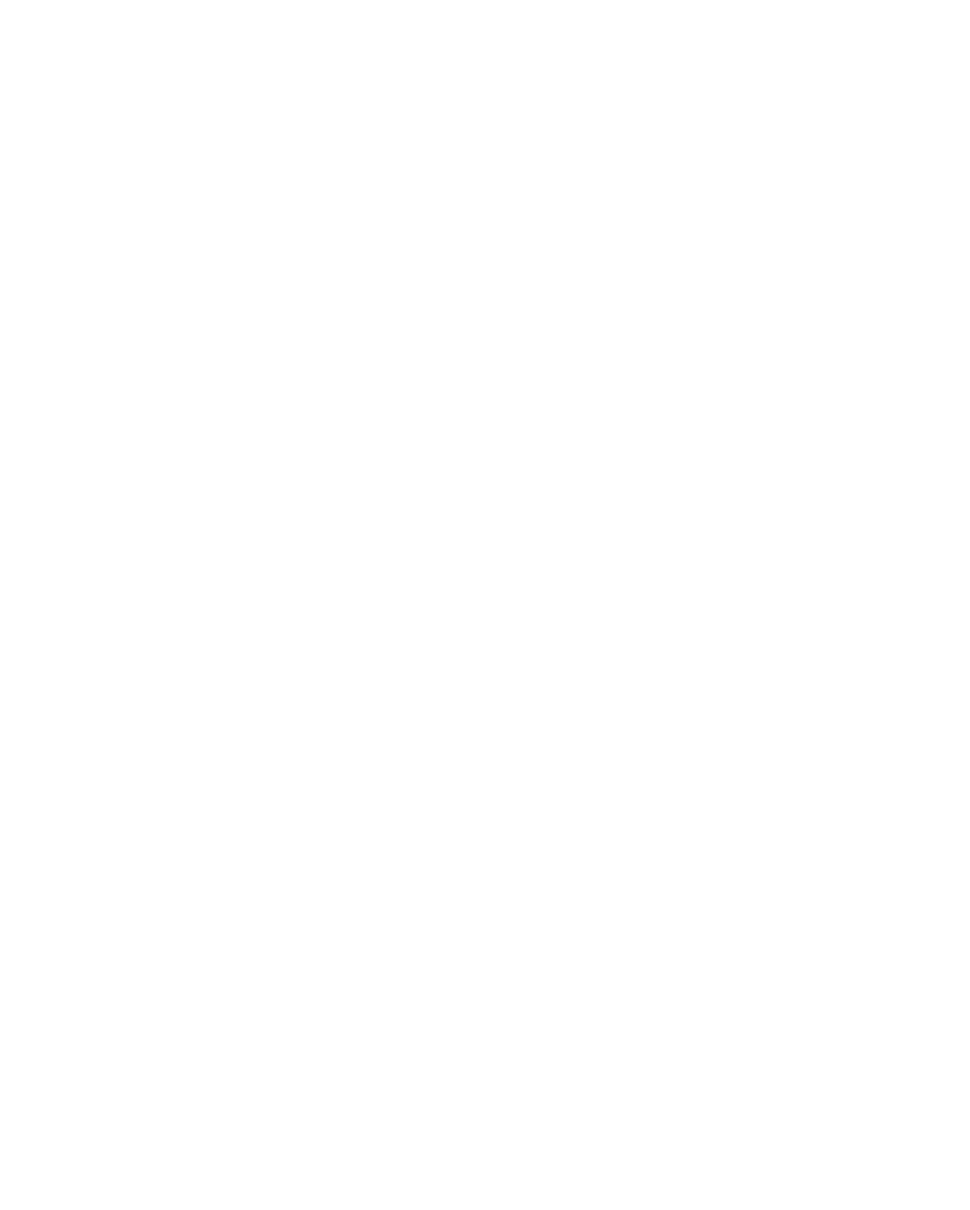
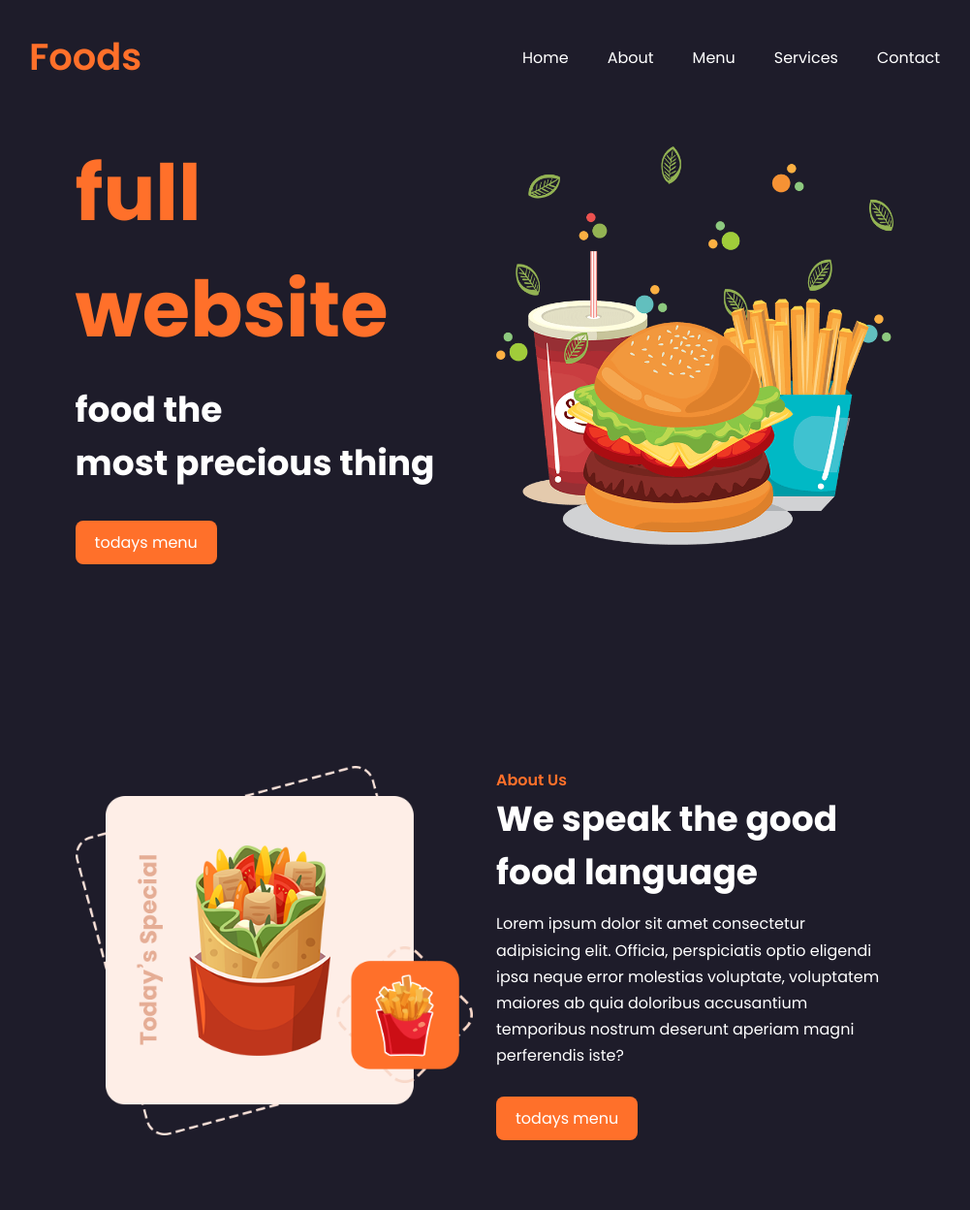
Before and after one commit to ikape/food-webpage, a plain HTML site: page index.html in a window 1280 px wide. Shown: the whole page at 97% size, without its empty margins (140-1141 px from the left). Before the commit the page ends 800 px from the top, so only its background shows below. Drawn offline with nearby package versions, Linux system fonts and the light colour scheme.

Commit message:
second commit

```diff
--- a/index.html
+++ b/index.html
@@ -5,8 +5,7 @@
     <meta http-equiv="X-UA-Compatible" content="IE=edge">
     <meta name="viewport" content="width=device-width, initial-scale=1.0">
     <title>food website</title>
-    <link rel="stylesheet" href="./style.css">
-
+    <link rel="stylesheet" type="text/css" href="styles.css">
 
     <link rel="stylesheet" href="https://unpkg.com/boxicons@latest/css/boxicons.min.css">
     <link rel="preconnect" href="https://fonts.googleapis.com">
@@ -15,6 +14,44 @@
         rel="stylesheet">
 </head>
 <body>
+    <header>
+        <a href="#" class="logo">Foods</a>
+        <div class="bx-menu" id="menu-icon"></div>
+
+        <ul class="navbar">
+            <li><a href="#home"></a>Home</li>
+            <li><a href="#about"></a>About</li>
+            <li><a href="#menu"></a>Menu</li>
+            <li><a href="#services"></a>Services</li>
+            <li><a href="#contact"></a>Contact</li>
+        </ul>
+    </header>
+    <!-- --------------------------home start -->
+    <section class="home" id="home">
+        <div class="home-text">
+            <h1>full website</h1>
+            <h2>food the <br> most precious thing</h2>
+            <a href="#" class="btn">todays menu</a>
+        </div>
+
+        <div class="home-img">
+            <img src="img/home.png" alt="">
+
+        </div>
+    </section>
+<!-- -------------------------------about start -->
+<section class="about" id="about">
+    <div class="about-img">
+        <img src="img/about.png" alt="">
+    </div>
+
+    <div class="about-text">
+        <span>About Us</span>
+        <h2>We speak the good <br>food language</h2>
+        <p>Lorem ipsum dolor sit amet consectetur adipisicing elit. Officia, perspiciatis optio eligendi ipsa neque error molestias voluptate, voluptatem maiores ab quia doloribus accusantium temporibus nostrum deserunt aperiam magni perferendis iste?</p>
+        <a href="#" class="btn">todays menu</a>
+    </div>
+</section>
 
 </body>
 </html>
--- a/style.css
+++ /dev/null
@@ -1,23 +0,0 @@
-*{
-    padding: 0;
-    margin: 0;
-    box-sizing: border-box;
-    font-family: 'Poppins', sans-serif;
-    scroll-behavior: smooth;
-    list-style: none;
-    text-decoration: none;
-}
-
-::root{
-    --main-color:#ff702a;
-    --text-color:#fff;
-    --bg-color:#1e1c2a;
-    --big-font: 5rem;
-    --h2-font:2.25rem;
-    --p-font:0.9rem;
-}
-
-::selection{
-    background: var(--main-color);
-    color: #fff;
-}
--- /dev/null
+++ b/styles.css
@@ -0,0 +1,122 @@
+*{
+    padding: 0;
+    margin: 0;
+    box-sizing: border-box;
+    font-family: 'Poppins', sans-serif;
+    scroll-behavior: smooth;
+    list-style: none;
+    text-decoration: none;
+}
+
+:root{
+    --main-color:#ff702a;
+    --text-color:#fff;
+    --bg-color:#1e1c2a;
+    --big-font: 5rem;
+    --h2-font:2.25rem;
+    --p-font:0.9rem;
+}
+
+*::selection{
+    background: var(--main-color);
+    color: #fff;
+}
+
+body{
+    color: var(--text-color);
+    background: var(--bg-color);
+}
+header{
+    position: fixed;
+    top: 0;
+    right: 0;
+    width: 100%;
+    z-index: 1000;
+    display: flex;
+    align-items: center;
+    justify-content: space-between;
+    padding: 30px 170px;
+    background: var(--bg-color);
+}
+.logo{
+    color: var(--main-color);
+    font-weight: 600;
+    font-size: 2.4rem;
+}
+.navbar{
+    display: flex;
+}
+.navbar a{
+    color: var(--text-color);
+    font-size: 1.1rem;
+    padding: 10px 20px;
+    font-weight: 500;
+}
+.navbar :hover{
+    color: var(--main-color);
+    transition: .4s;
+    /* transform: .4s; */
+}
+#menu-icon{
+    font-size: 2rem;
+    cursor: pointer;
+    display: none;
+}
+section{
+    padding: 70px 17%;
+}
+.home{
+    width: 100%;
+    min-height: 90vh;
+    display: grid;
+    grid-template-columns: repeat(2, 1fr);
+    grid-gap: 1.5rem;
+    align-items: center;
+}
+.home-img img{
+    max-width: 100%;
+    width: 600px;
+    height: auto;
+}
+.home-text h1{
+    font-size:var(--big-font);
+    color: var(--main-color);
+}
+.home-text h2{
+    font-size: var(--h2-font);
+    margin: 1rem 0 2rem;
+}
+.btn{
+    display: inline-block;
+    padding: 10px 20px;
+    background: var(--main-color);
+    color: #fff;
+    border-radius: 0.5rem;
+}
+.btn:hover{
+    transform: scale(1.2) translateY(10px);
+    transition: .4s;
+}
+.about{
+    display: grid;
+    grid-template-columns: repeat(2, 2fr);
+    grid-gap: 1.5rem;
+    align-items: center;
+}
+.about-img img{
+    max-width: 100%;
+    width: 480px;
+    height: auto;
+}
+
+.about-text span{
+    color: var(--main-color);
+    font-weight: 600;
+}
+.about-text h2{
+    font-size: var(--h2-font);
+}
+.about-text p{
+    margin: 0.8rem 0 1.8rem;
+    line-height: 1.7;
+}
```
Also changed, not shown: img/about.png (added), img/food1.png (added), img/food2.png (added), img/food3.png (added), img/home.png (added), img/s1.png (added), img/s2.png (added), img/s3.png (added), 1 other file.
